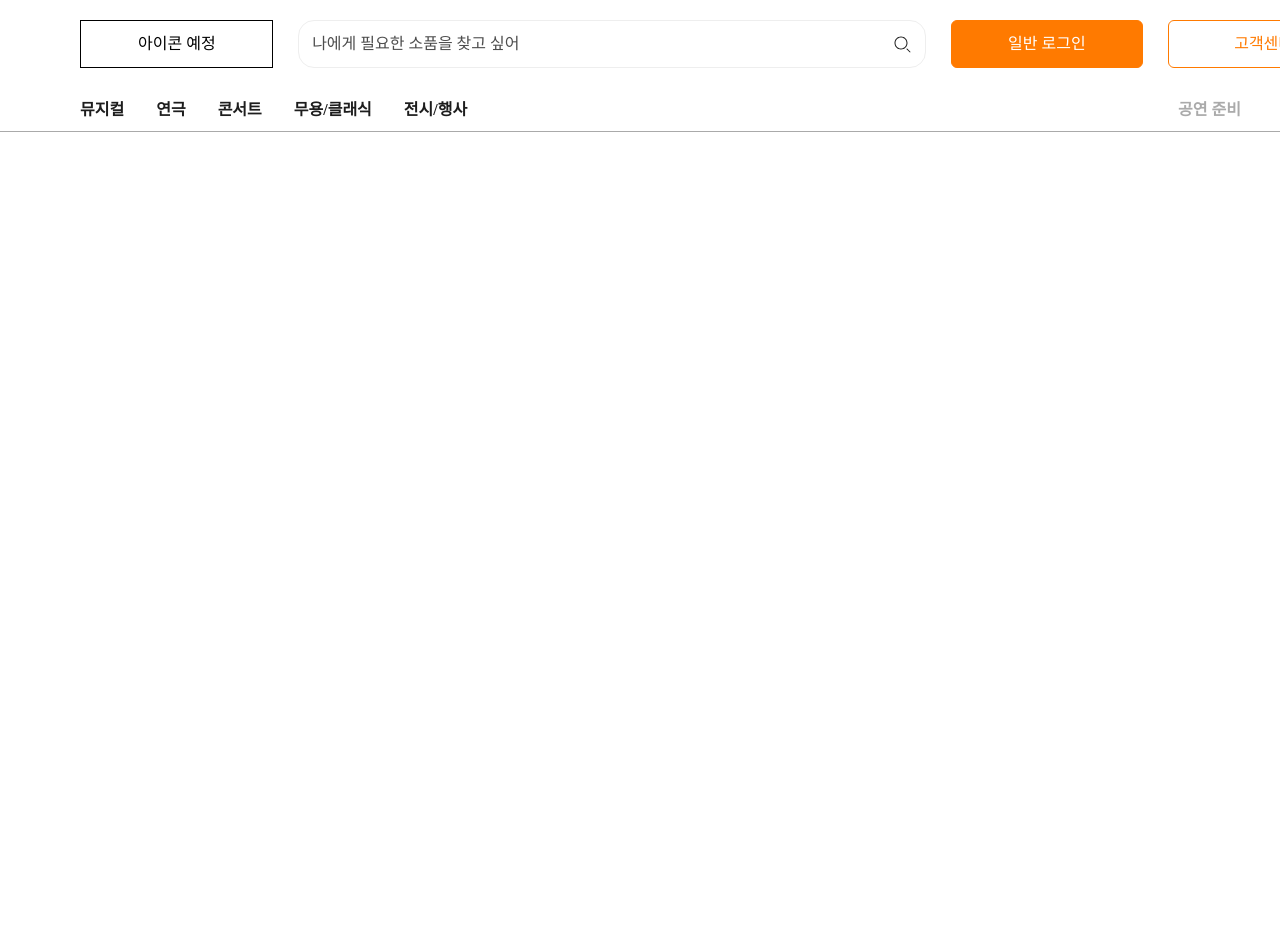
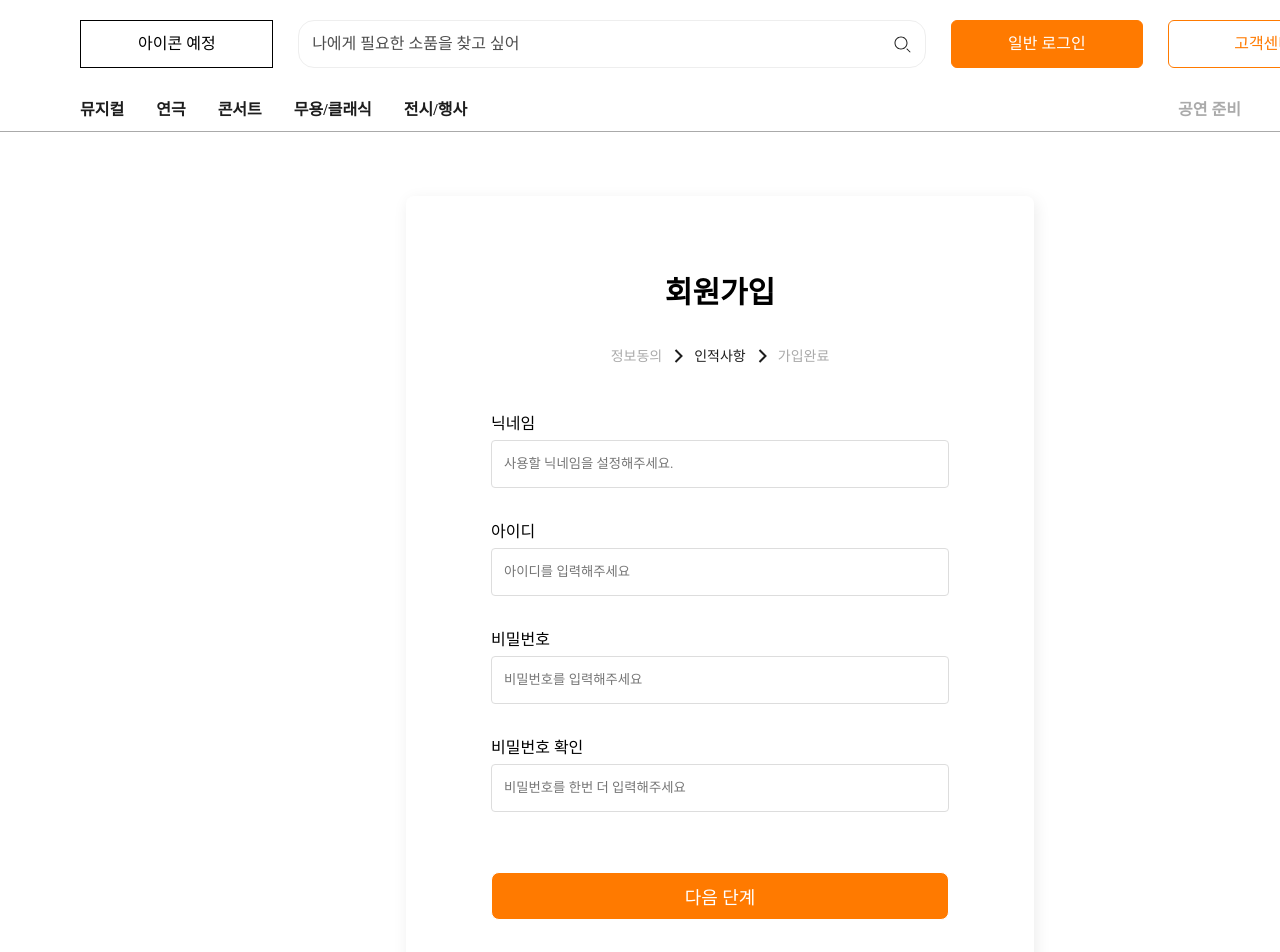
Before and after one commit to Stagecontainer/Client, a React (Vite) app: page /join/user in a window 1280 px wide. Shown: the top 952 px of the page. Before the commit the page ends 800 px from the top, so only its background shows below. Built offline with nearby package versions, Linux system fonts and the light colour scheme; a web font is replaced by a local one.

Commit message:
회원가입-인적사항 틀

```diff
--- a/src/components/form/Progress.jsx
+++ b/src/components/form/Progress.jsx
@@ -1,15 +1,15 @@
 import Head from "../../styles/components/loginjoin/Progress"
 import Boldright from "../../assets/icon/boldright-icon.svg?react";
 
-const Progress = () => {
+const Progress = ({currentStep}) => {
 
     return (
         <Head>
-            <span className="active">정보동의</span>
+            <span className={currentStep === "정보동의" ? "active" : ""}>정보동의</span>
             <Boldright />
-            <span>인적사항</span>
+            <span className={currentStep === "인적사항" ? "active" : ""}>인적사항</span>
             <Boldright />
-            <span>가입완료</span>
+            <span className={currentStep === "가입완료" ? "active" : ""}>가입완료</span>
         </Head>
 
     );
--- a/src/pages/join/AgreementPage.jsx
+++ b/src/pages/join/AgreementPage.jsx
@@ -28,7 +28,7 @@ const AgreementPage = () => {
       <Form>
 
         <div className="title">회원가입</div>
-        <Progress />
+        <Progress currentStep={"정보동의"} />
         <div className="join-wrap">
           <RequiredAgreements
             text={"이용약관 동의"}
--- a/src/pages/join/UserDetailPage.jsx
+++ b/src/pages/join/UserDetailPage.jsx
@@ -1,9 +1,78 @@
+import styled from "styled-components";
+import theme from "../../styles/theme"
+import { Container, Form, Input } from "../../styles/components/loginjoin/LoginJoinPage";
+import LoginJoinButton from "../../components/form/LoginJoinButton";
+import Progress from "../../components/form/Progress";
+import { ButtonWrapper } from "../../styles/components/loginjoin/LoginJoinButton";
+import Label from "../../components/form/Label"
+import { useState } from "react";
+
+
+
 
 const UserDetailPage = () => {
+    const [nick,setNick] = useState('');
+
+    const [id,setId] = useState('');
+    const [pw,setPw] = useState('');
+    const [repw,setRepw] = useState('');
 
     return (
-        <div></div>
-    );
+        <Container>
+            <Form>
+
+                <div className="title">회원가입</div>
+                <Progress currentStep={"인적사항"} />
+                <div className="wrap">
+                    <Label label={"닉네임"}>
+                        <Input
+                            type="text"
+                            value={nick}
+                            onChange={(e) => setNick(e.target.value)}
+                            placeholder="사용할 닉네임을 설정해주세요." />
+                    </Label>
+                    <div style={{ margin: "24px 0" }}/>
+                    <Label label={"아이디"}>
+                        <Input
+                            type="text"
+                            value={id}
+                            onChange={(e) => setId(e.target.value)}
+                            placeholder="아이디를 입력해주세요" />
+                    </Label>
+                    <div style={{ margin: "24px 0" }}/>
+                    <Label label={"비밀번호"}>
+                        <Input
+                            type="password"
+                            value={pw}
+                            onChange={(e) => setPw(e.target.value)}
+                            placeholder="비밀번호를 입력해주세요" />
+                    </Label>
+                    <div style={{ margin: "24px 0" }}/>
+                        <Label label={"비밀번호 확인"}>
+                            <Input
+                                type="password"
+                                value={repw}
+                                onChange={(e) => setRepw(e.target.value)}
+                                placeholder="비밀번호를 한번 더 입력해주세요" />
+                        </Label>
+
+                </div>
+
+                <ButtonWrapper>
+                    <LoginJoinButton
+                        text={"다음 단계"}
+                        textColor={theme.color.gray0}
+                        bgColor={theme.color.main}
+
+                        onClick={() => navigate("/join/user")}
+                    />
+                </ButtonWrapper>
+
+            </Form>
+        </Container>
+
+
+                );
 };
 
 export default UserDetailPage;
```
Also changed, not shown: src/assets/icon/eye-icon.svg (added), src/assets/icon/eyeoff-icon.svg (added).
